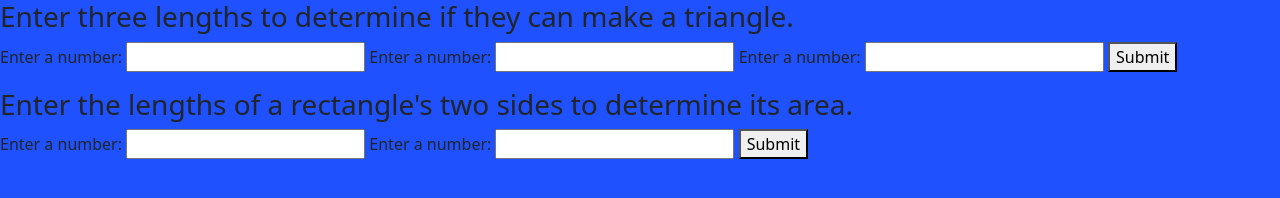
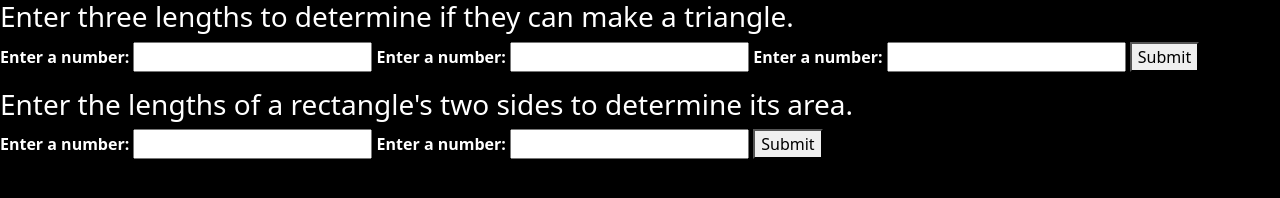
Before and after one commit to ZackCipolletta/template-repo, a website built with webpack: page src/index.html in a window 1280 px wide. Built offline with nearby package versions, Linux system fonts and the light colour scheme.

```diff
--- a/src/css/styles.css
+++ b/src/css/styles.css
@@ -1,3 +1,5 @@
 body {
-    background-color: #1F51FF;
+    background-color: black;
+    color: white;
+    font-weight: bolder;
   }
```
Also changed, not shown: package.json (+7 -1 lines), 1 other file.
